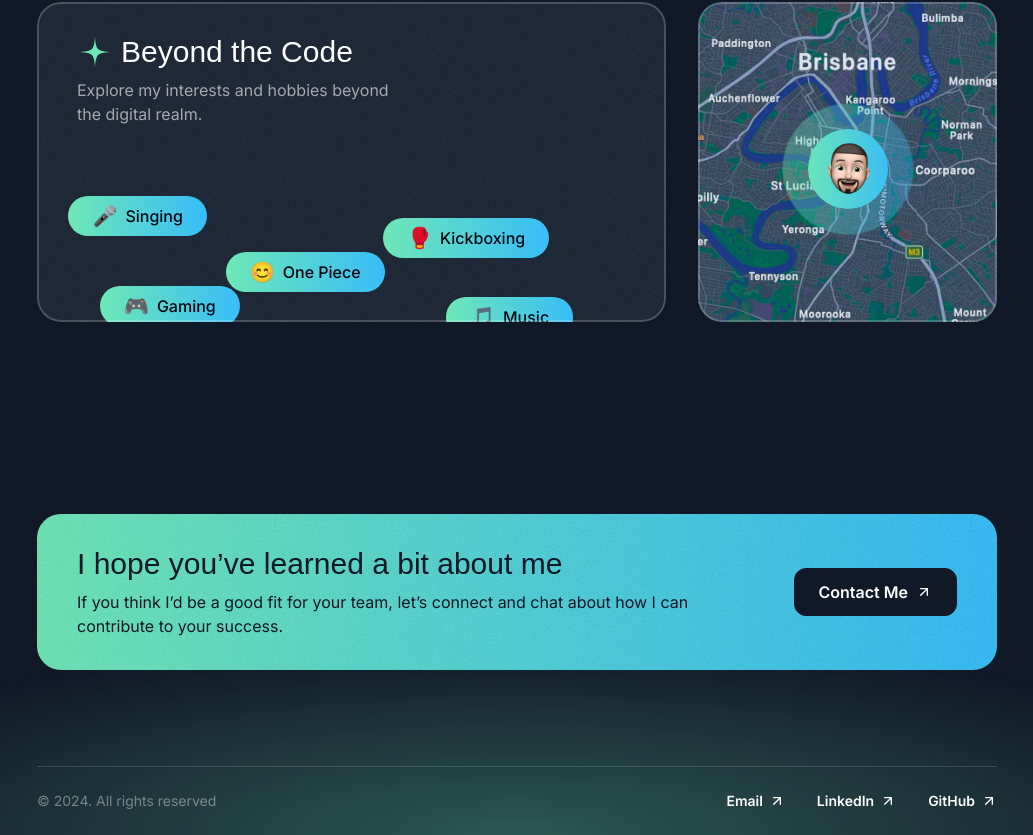
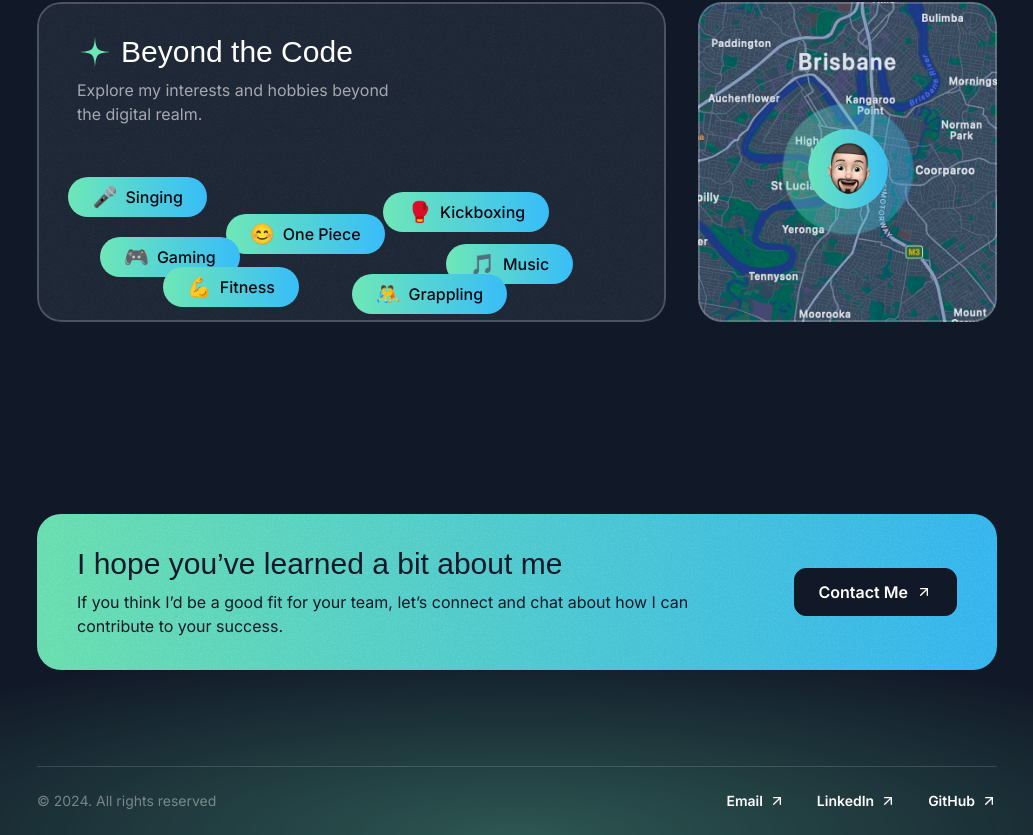
Before and after one commit to WilliamRossCrane/Portfolio, a Next.js app in the folder portfolio/portfolio/: page / in a window 1280 px wide. Shown: the part 3650-4485 px from the top of the page, without its empty margins (123-1156 px from the left). Built offline with nearby package versions, Linux system fonts and the light colour scheme; a web font is replaced by a local one.

Commit message:
FIX: Adjusted height constraint

```diff
--- a/portfolio/portfolio/src/sections/About.tsx
+++ b/portfolio/portfolio/src/sections/About.tsx
@@ -89,7 +89,7 @@ export const AboutSection = () => {
               />
 
               {/* This container will act as the drag constraint area */}
-              <div className="relative h-[225px] mt-1" ref={constrainRef}>
+              <div className="relative h-[150px] -mt-1" ref={constrainRef}>
                 {/* Display hobbies dynamically */}
                 {hobbies.map((hobby) => (
                   <motion.div
```
